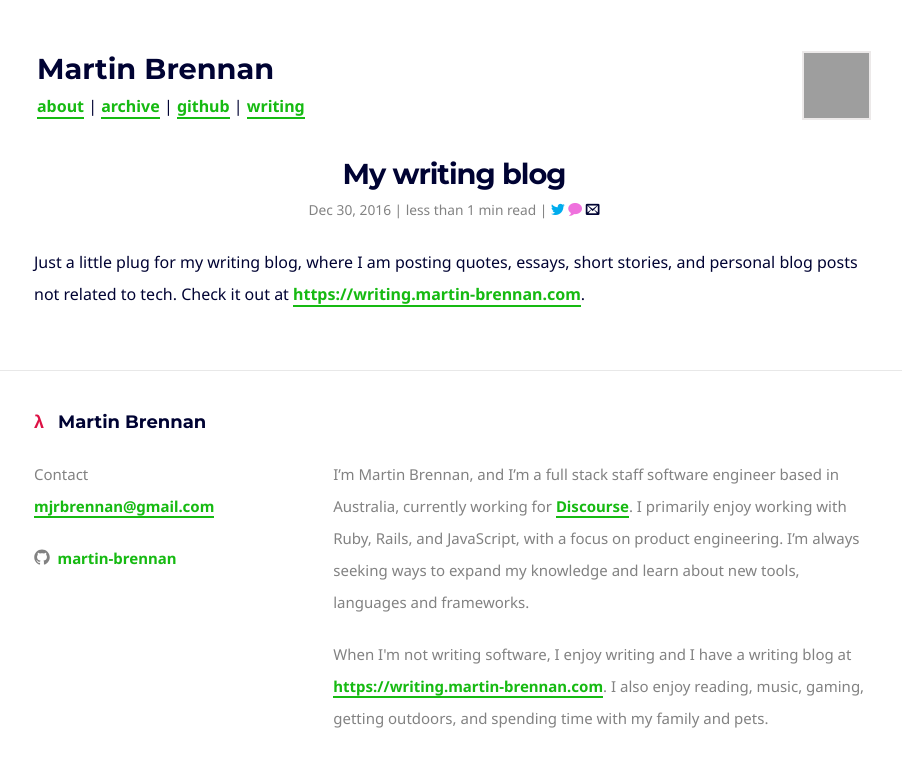
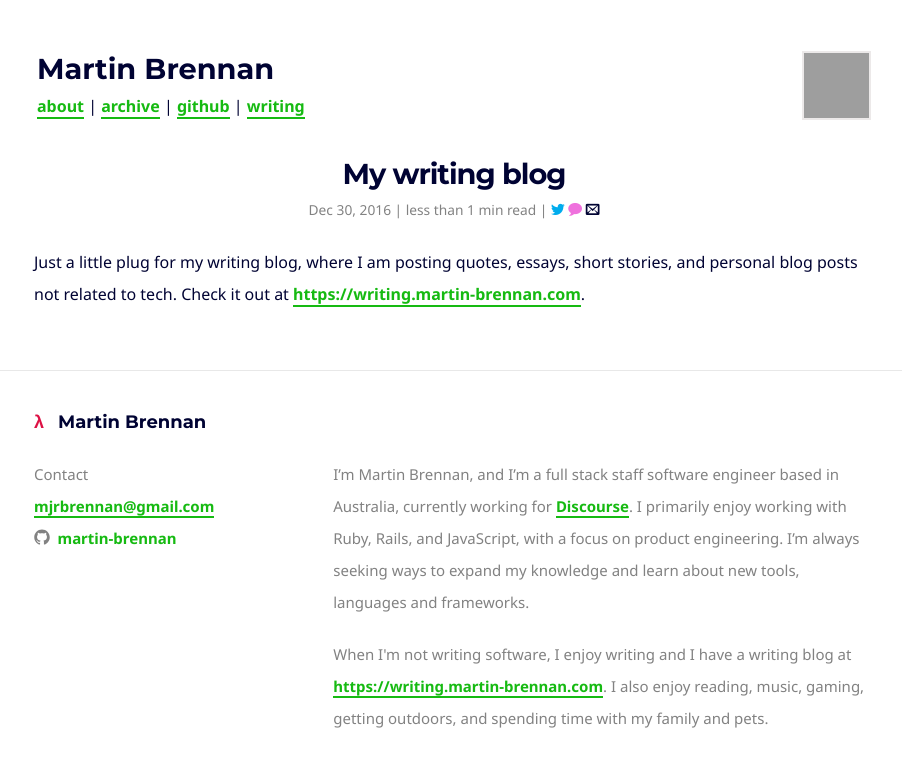
Before and after one commit to martin-brennan/martin-brennan.com, a Jekyll site: the page built from _posts/2016-12-30-writing-blog.md, in a window 1280 px wide. Shown: the top 767 px of the page, without its empty margins (186-1088 px from the left). Built offline with Jekyll 4.4.1, drawn with Linux system fonts in a browser that asks for light colours; some web fonts are replaced; comment, search, counter and statistics services are not loaded; grey boxes are pictures that could not be loaded.

Commit message:
Remove Disqus comments
They are not really adding anything to the blog,
I haven't gotten a comment in years either.

```diff
--- a/_includes/footer.html
+++ b/_includes/footer.html
@@ -9,19 +9,9 @@
         <ul class="contact-list">
           <li>Contact</li>
           <li><a href="mailto:{{ site.email }}">{{ site.email }}</a></li>
-        </ul>
-        <ul class="social-media-list">
-          {% if site.github_username %}
           <li>
             {% include icon-github.html username=site.github_username %}
           </li>
-          {% endif %}
-
-          {% if site.twitter_username %}
-          <li>
-            {% include icon-twitter.html username=site.twitter_username %}
-          </li>
-          {% endif %}
         </ul>
       </div>
 
--- a/_layouts/post.html
+++ b/_layouts/post.html
@@ -12,31 +12,6 @@ layout: default
     {{ content }}
   </div>
 
-  <div class="comments">
-    {% if site.comments %}
-    <div id="disqus_thread"></div>
-    <script>
-        /**
-         *  RECOMMENDED CONFIGURATION VARIABLES: EDIT AND UNCOMMENT THE SECTION BELOW TO INSERT DYNAMIC VALUES FROM YOUR PLATFORM OR CMS.
-         *  LEARN WHY DEFINING THESE VARIABLES IS IMPORTANT: https://disqus.com/admin/universalcode/#configuration-variables
-         */
-        var disqus_config = function () {
-            this.page.url = '{{ site.url }}{{ page.url }}';  // Replace PAGE_URL with your page's canonical URL variable
-            //this.page.identifier = '{{ page.dsq_thread_id }}'; // Replace PAGE_IDENTIFIER with your page's unique identifier variable
-        };
-        (function() {  // DON'T EDIT BELOW THIS LINE
-            var d = document, s = d.createElement('script');
-
-            s.src = '//martinbrennan.disqus.com/embed.js';
-
-            s.setAttribute('data-timestamp', +new Date());
-            (d.head || d.body).appendChild(s);
-        })();
-    </script>
-    <noscript>Please enable JavaScript to view the <a href="https://disqus.com/?ref_noscript" rel="nofollow">comments powered by Disqus.</a></noscript>
-    {% endif %}
-  </div>
-
   <script src="/js/readtime.js"></script>
 
 </article>
--- a/index.html
+++ b/index.html
@@ -13,7 +13,6 @@ layout: default
           </h1>
           <span class="post-meta"><time datetime="{{ post.date | date_to_xmlschema }}" itemprop="datePublished">{{ post.date | date: "%b %-d, %Y" }}</time> |
             <a class="share tw" href="https://twitter.com/intent/tweet?text=Check%20out%20{{ post.title }}%20at%20{{ site.url }}{{ post.permalink }}"><span class="icon-twitter"></span></a>
-            <a class="share cm" href="{{ post.permalink }}#disqus_thread"><span class="icon-comment"></span></a>
             <a class="share" href="mailto:?subject={{ post.title }} at martin-brennan.com"><span class="icon-email"></span></a>
           </span>
           <p>
```
